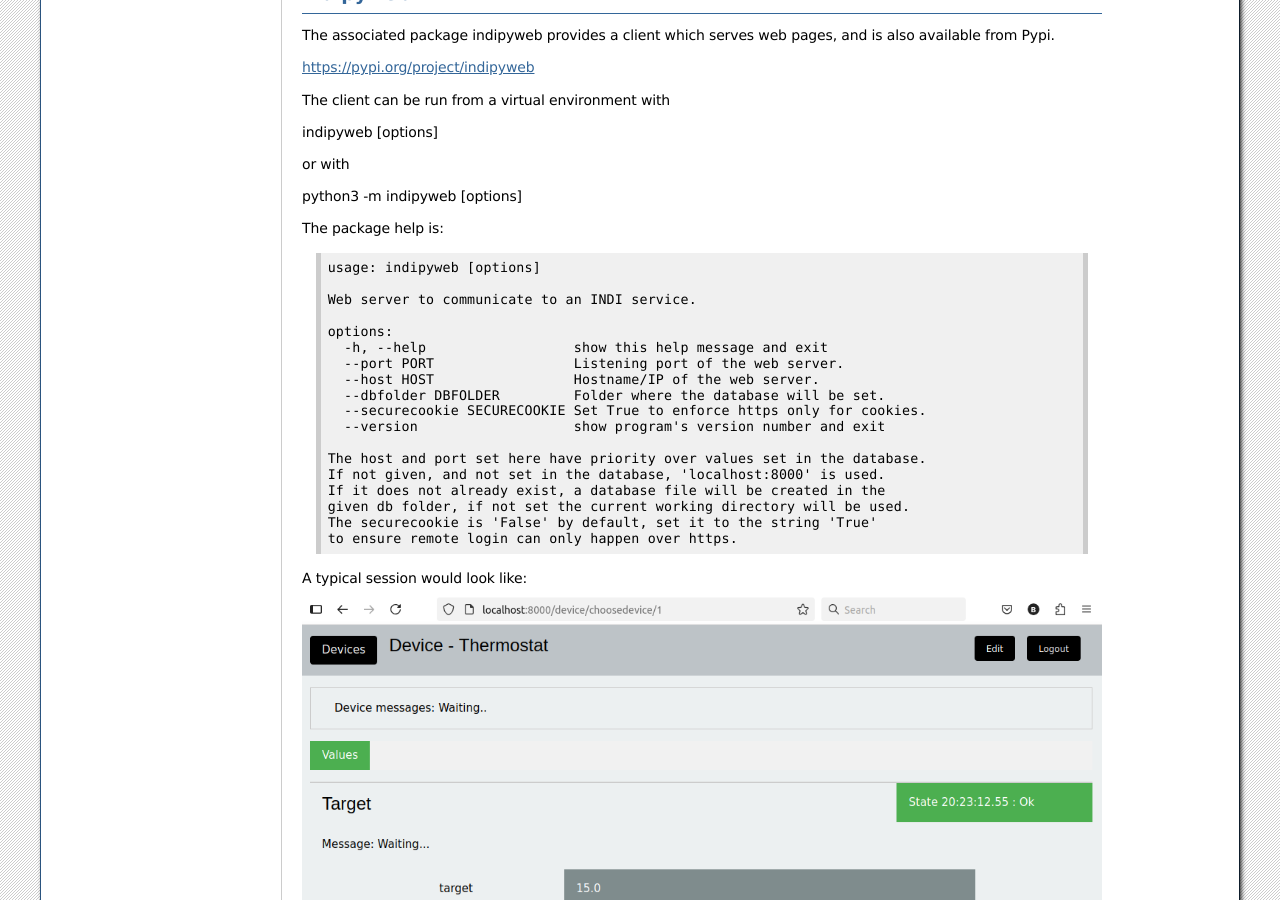
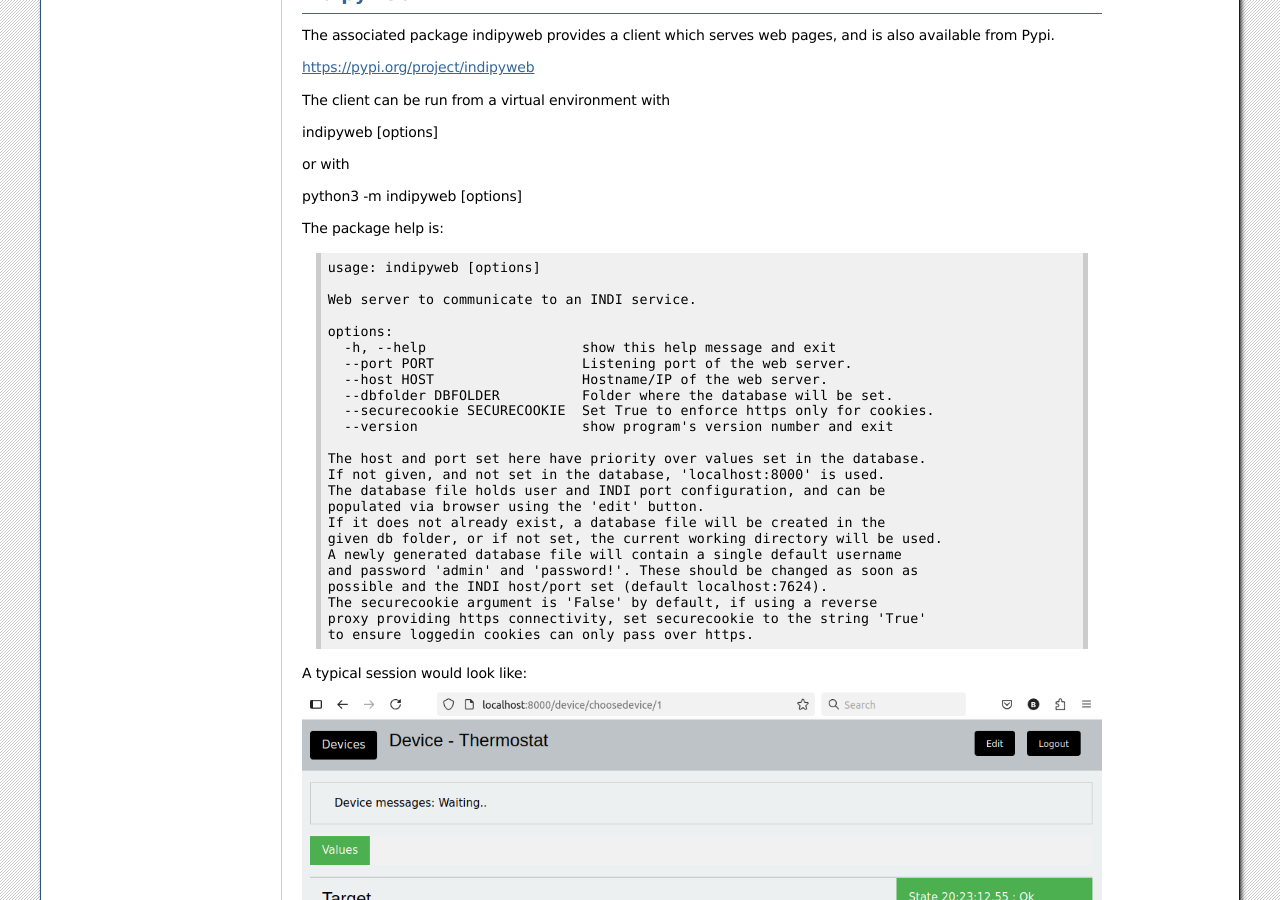
Before and after one commit to bernie-skipole/indipydriver, a Sphinx documentation site: the page built from docs/source/usage/concept.rst, in a window 1280 px wide and 900 px high, scrolled down 3911 px. Built offline with Sphinx 7.4.7, drawn with Linux system fonts in a browser that asks for light colours.

Commit message:
doc change

```diff
--- a/docs/source/usage/concept.rst
+++ b/docs/source/usage/concept.rst
@@ -115,19 +115,25 @@
     Web server to communicate to an INDI service.
 
     options:
-      -h, --help                  show this help message and exit
-      --port PORT                 Listening port of the web server.
-      --host HOST                 Hostname/IP of the web server.
-      --dbfolder DBFOLDER         Folder where the database will be set.
-      --securecookie SECURECOOKIE Set True to enforce https only for cookies.
-      --version                   show program's version number and exit
+      -h, --help                   show this help message and exit
+      --port PORT                  Listening port of the web server.
+      --host HOST                  Hostname/IP of the web server.
+      --dbfolder DBFOLDER          Folder where the database will be set.
+      --securecookie SECURECOOKIE  Set True to enforce https only for cookies.
+      --version                    show program's version number and exit
 
     The host and port set here have priority over values set in the database.
     If not given, and not set in the database, 'localhost:8000' is used.
+    The database file holds user and INDI port configuration, and can be
+    populated via browser using the 'edit' button.
     If it does not already exist, a database file will be created in the
-    given db folder, if not set the current working directory will be used.
-    The securecookie is 'False' by default, set it to the string 'True'
-    to ensure remote login can only happen over https.
+    given db folder, or if not set, the current working directory will be used.
+    A newly generated database file will contain a single default username
+    and password 'admin' and 'password!'. These should be changed as soon as
+    possible and the INDI host/port set (default localhost:7624).
+    The securecookie argument is 'False' by default, if using a reverse
+    proxy providing https connectivity, set securecookie to the string 'True'
+    to ensure loggedin cookies can only pass over https.
 
 
 A typical session would look like:
```
